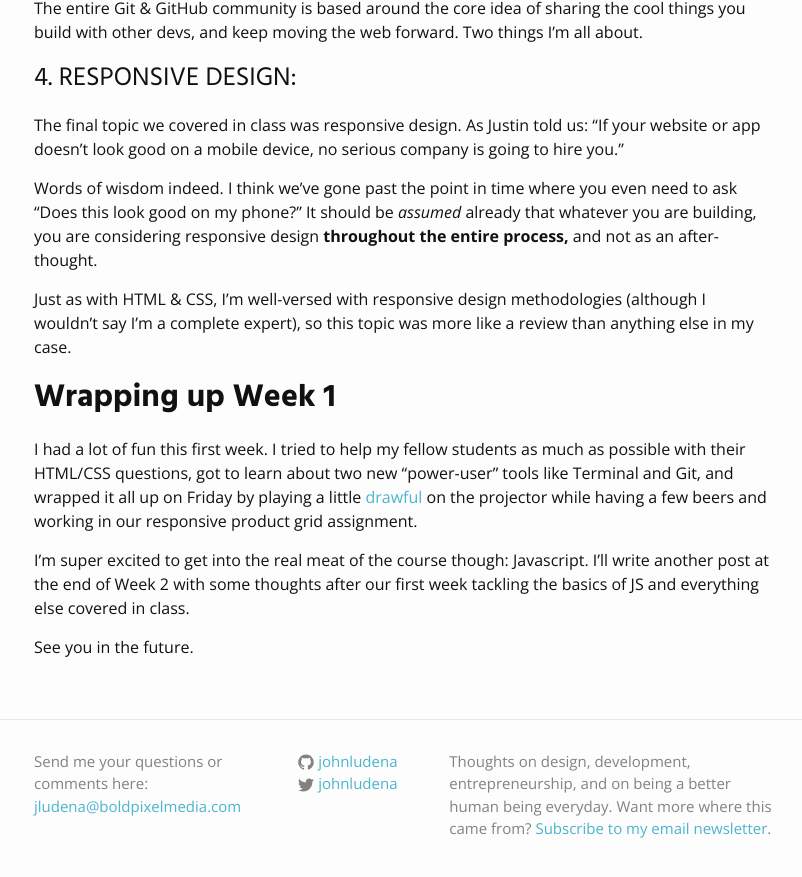
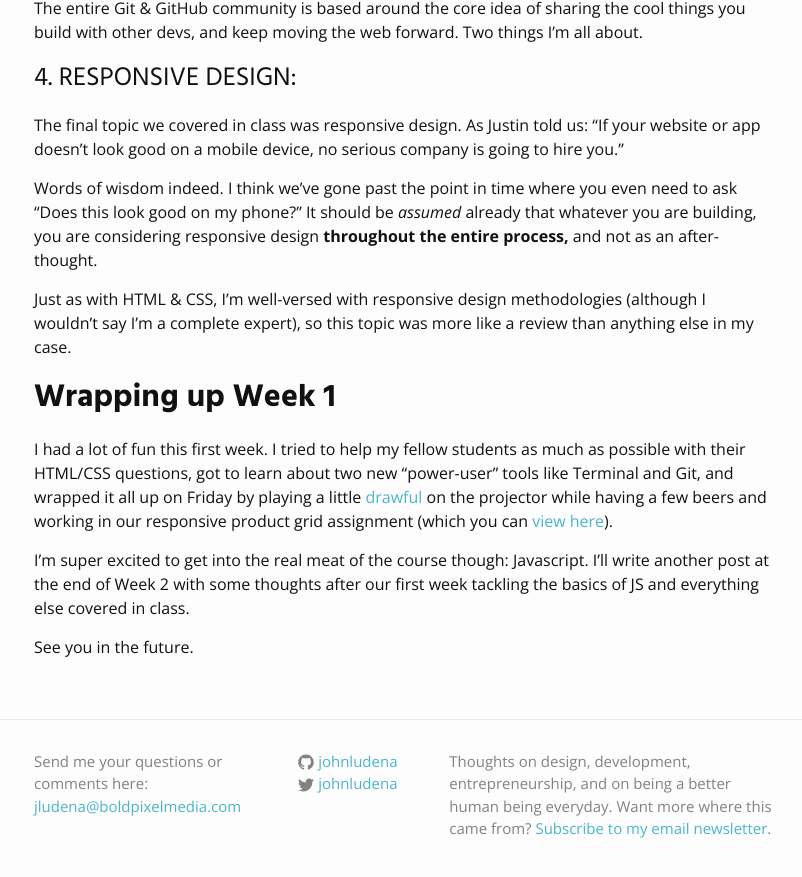
Before and after one commit to johnludena/portfolio_2017, a Jekyll site: the page built from _posts/2016-05-28-my-coding-bootcamp-experience-week1.md, in a window 1280 px wide and 900 px high, scrolled down 2105 px. Shown: the top 877 px of the window, without its empty margins (236-1038 px from the left). Built offline with Jekyll 4.4.1, drawn with Linux system fonts in a browser that asks for light colours.

Commit message:
made edits to bootcamp blogpost (added link to completed weekend project

```diff
--- a/_posts/2016-05-28-my-coding-bootcamp-experience-week1.md
+++ b/_posts/2016-05-28-my-coding-bootcamp-experience-week1.md
@@ -109,7 +109,7 @@ Just as with HTML & CSS, I'm well-versed with responsive design methodologies (a
 I had a lot of fun this first week. I tried to help my fellow students
 as much as possible with their HTML/CSS questions, got to learn about
 two new "power-user" tools like Terminal and Git, and wrapped it all up
-on Friday by playing a little [drawful](http://jackboxgames.com/tag/drawful/) on the projector while having a few beers and working in our responsive product grid assignment.
+on Friday by playing a little [drawful](http://jackboxgames.com/tag/drawful/) on the projector while having a few beers and working in our responsive product grid assignment (which you can [view here](http://johnludena.github.io/responsivetees)).
 
 I'm super excited to get into the real meat of the course though:
 Javascript. I'll write another post at the end of Week 2 with some
```
